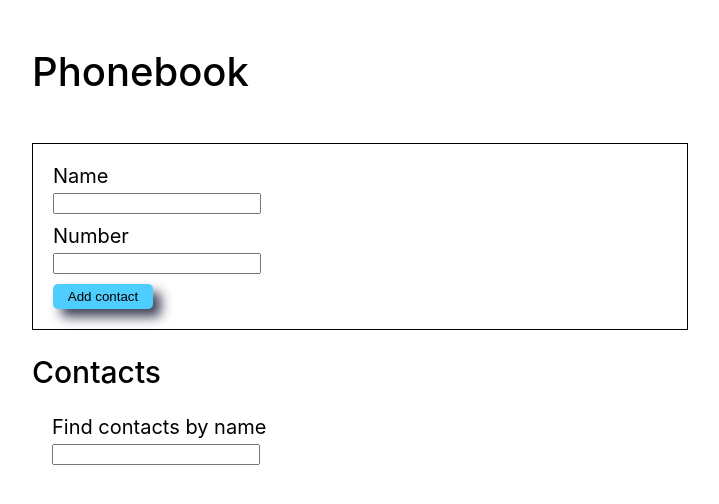
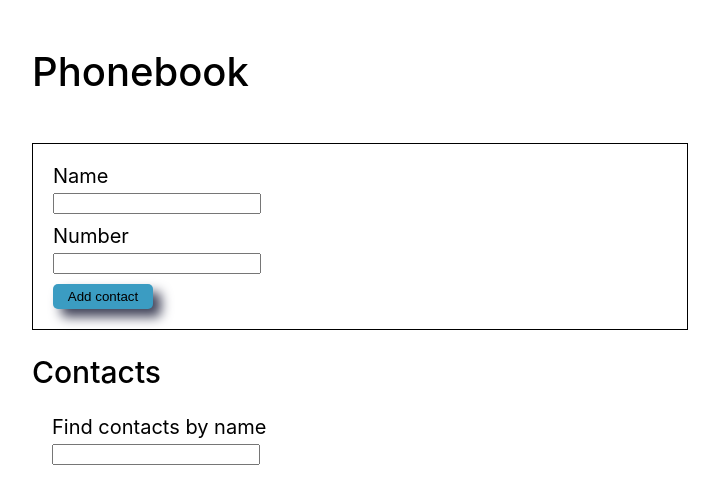
Before and after one commit to KrzysztofOlejniczak/goit-react-hw-08-phonebook, a React (Create React App) app: page / in a window 1280 px wide. In both pictures the pointer is over the button "Add contact". Shown: the top 504 px of the page, without its empty margins (224-943 px from the left). Built offline with nearby package versions, Linux system fonts and the light colour scheme.

Commit message:
added hover effect to btn

```diff
--- a/src/components/ContactForm/ContactForm.module.css
+++ b/src/components/ContactForm/ContactForm.module.css
@@ -25,3 +25,7 @@
   background-color: rgb(78, 205, 255);
   box-shadow: 8px 8px 12px 0px rgba(66, 68, 90, 1);
 }
+
+.btn:hover {
+  background-color: rgb(59, 156, 194);
+}
```
